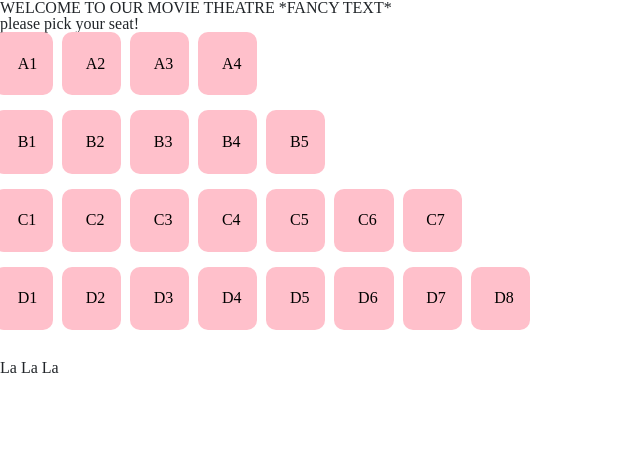
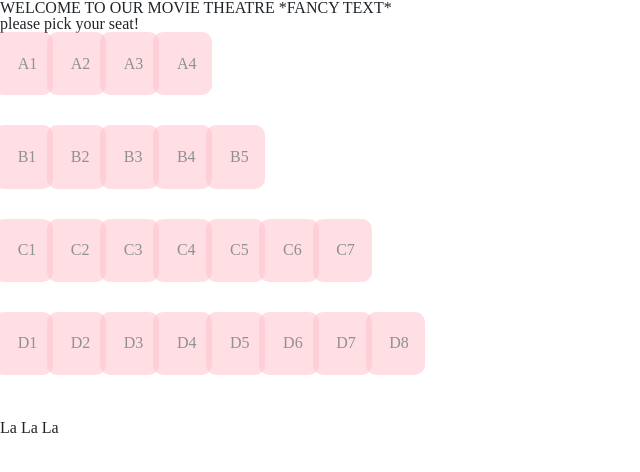
Before and after one commit to amandagrayreynolds/MidtermProject, a plain HTML site: page index.html in a window 1280 px wide. Shown: the whole page, without its empty margins (0-640 px from the left). Drawn offline with nearby package versions, Linux system fonts and the light colour scheme.

Commit message:
new with edits

```diff
--- a/main.css
+++ b/main.css
@@ -24,7 +24,8 @@ width:90%;
 
 .seat {
   background-color: pink;
-  color: black;
+  opacity: 0.5;
+  /*color: black;*/
   margin-left: 9px;
   width: 5%;
   display: inline-block;
--- a/script.js
+++ b/script.js
@@ -7,19 +7,19 @@ var seats = ["A1", "A2", "A3", "A4", "B1", "B2", "B3", "B4",
  for(var i =0; i< seats.length; i++){
  var element = seats[i];
   if (element.charAt(0)==="A"){
-    $("#row1").append('<div class="Assie seat" id="'+element+'"">' + seats[i]+ '</div>');
+    $("#row1").append('<div class="row seat" id="'+element+'"">' + seats[i]+ '</div>');
   }
 
   else if (element.charAt(0)==="B"){
-  $("#row2").append('<div class="Bassie seat">' + seats[i]+ '</div>');
+  $("#row2").append('<div class="row seat">' + seats[i]+ '</div>');
   }
 
   else if (element.charAt(0)==="C"){
-  $("#row3").append('<div class="Cassie seat">' + seats[i]+ '</div>');
+  $("#row3").append('<div class="row seat">' + seats[i]+ '</div>');
   }
 
   else {
-  $("#row4").append('<div class="Dassie seat">' + seats[i]+ '</div>');
+  $("#row4").append('<div class="row seat">' + seats[i]+ '</div>');
   }
 };
 
```
